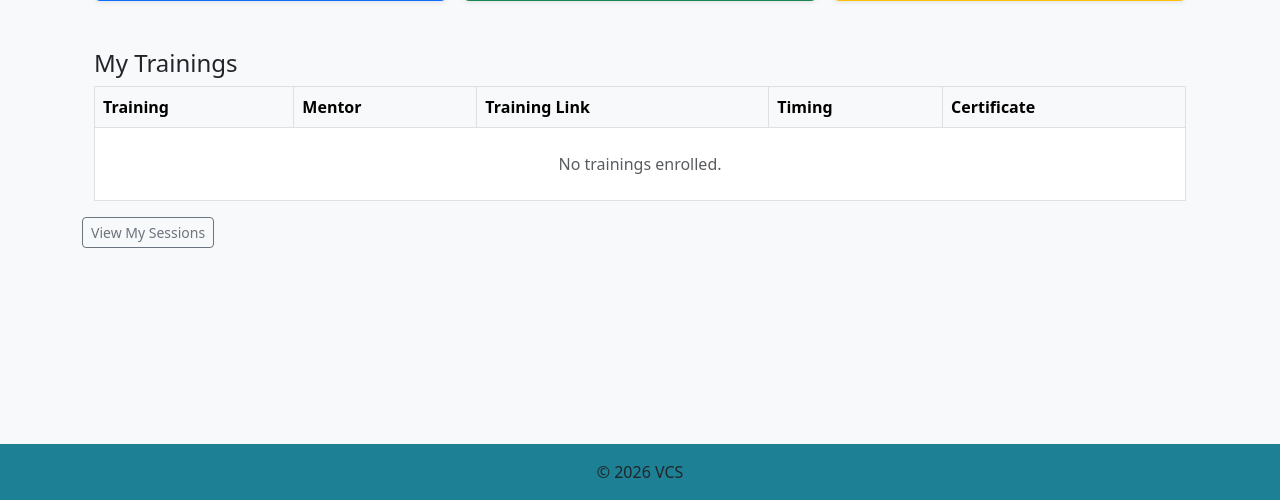
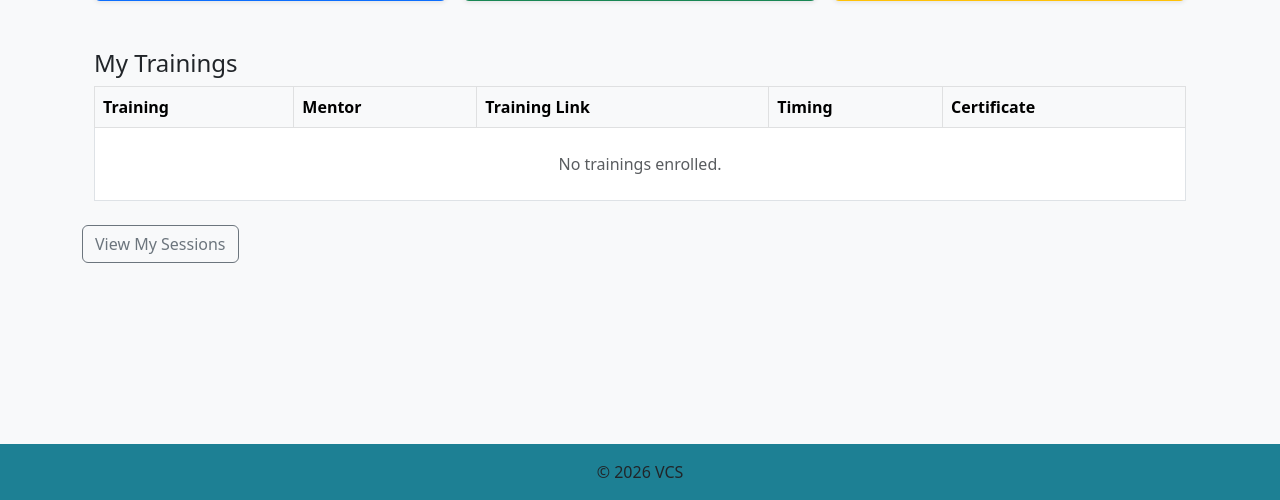
Before and after one commit to sugandv21/Vetri_Consultancy_Services, a Django app: template accounts/templates/accounts/dashboard.html in a window 1280 px wide. Shown: the part 300-800 px from the top of the page. Run offline with Django 5.2, Linux system fonts and the light colour scheme; the template is opened without the code that fills it, so the values that code supplies are empty.

Commit message:
Update dashboard.html

```diff
--- a/accounts/templates/accounts/dashboard.html
+++ b/accounts/templates/accounts/dashboard.html
@@ -184,8 +184,7 @@
 
 </div>
 
-<a href="{% url 'consultant_sessions' %}" class="btn btn-outline-secondary btn-sm">
-View My Sessions
+<a href="{% url 'my_sessions' %}" class="btn btn-outline-secondary mt-2">
+  View My Sessions
 </a>
-
 {% endblock %}
```
